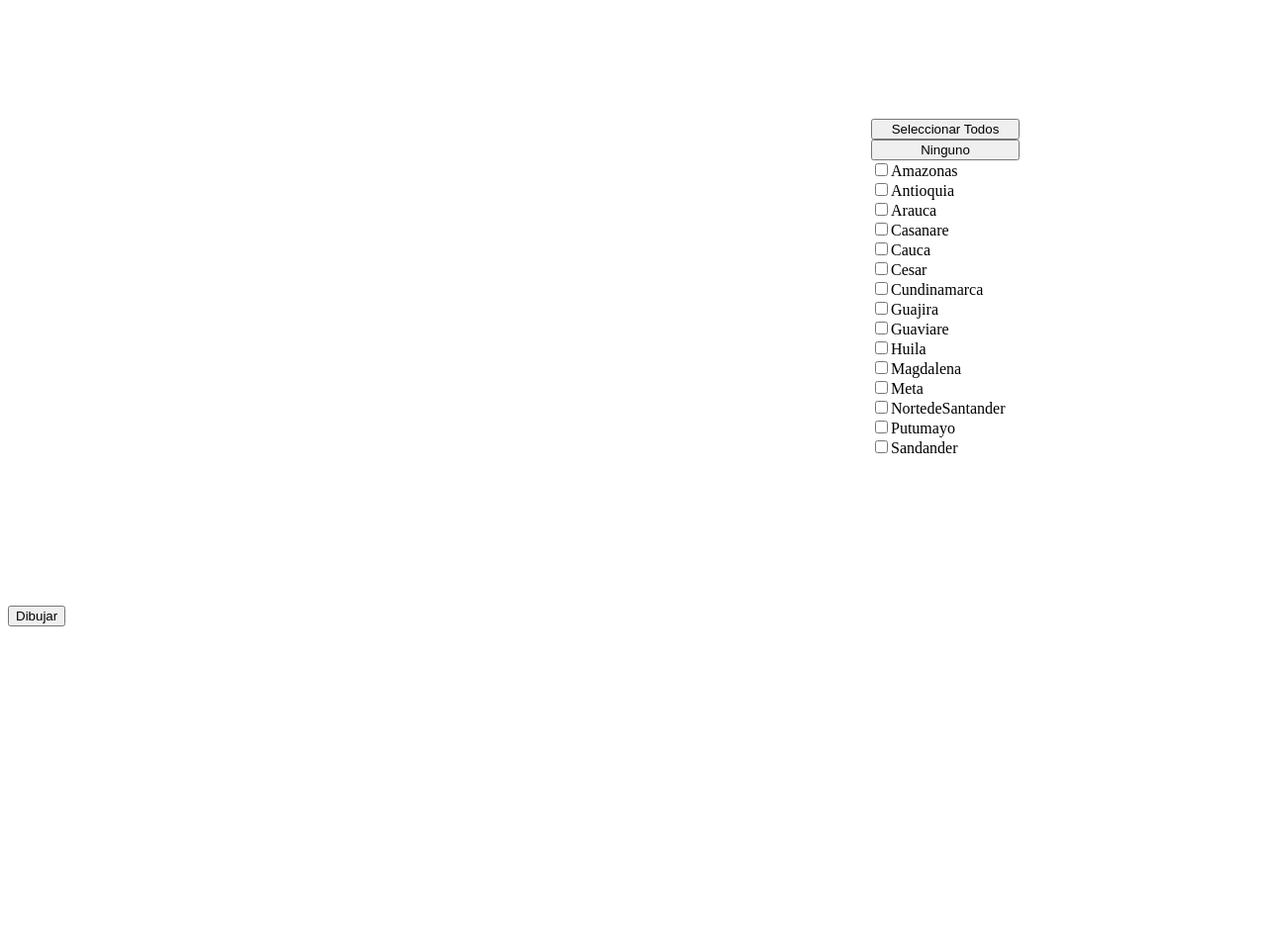
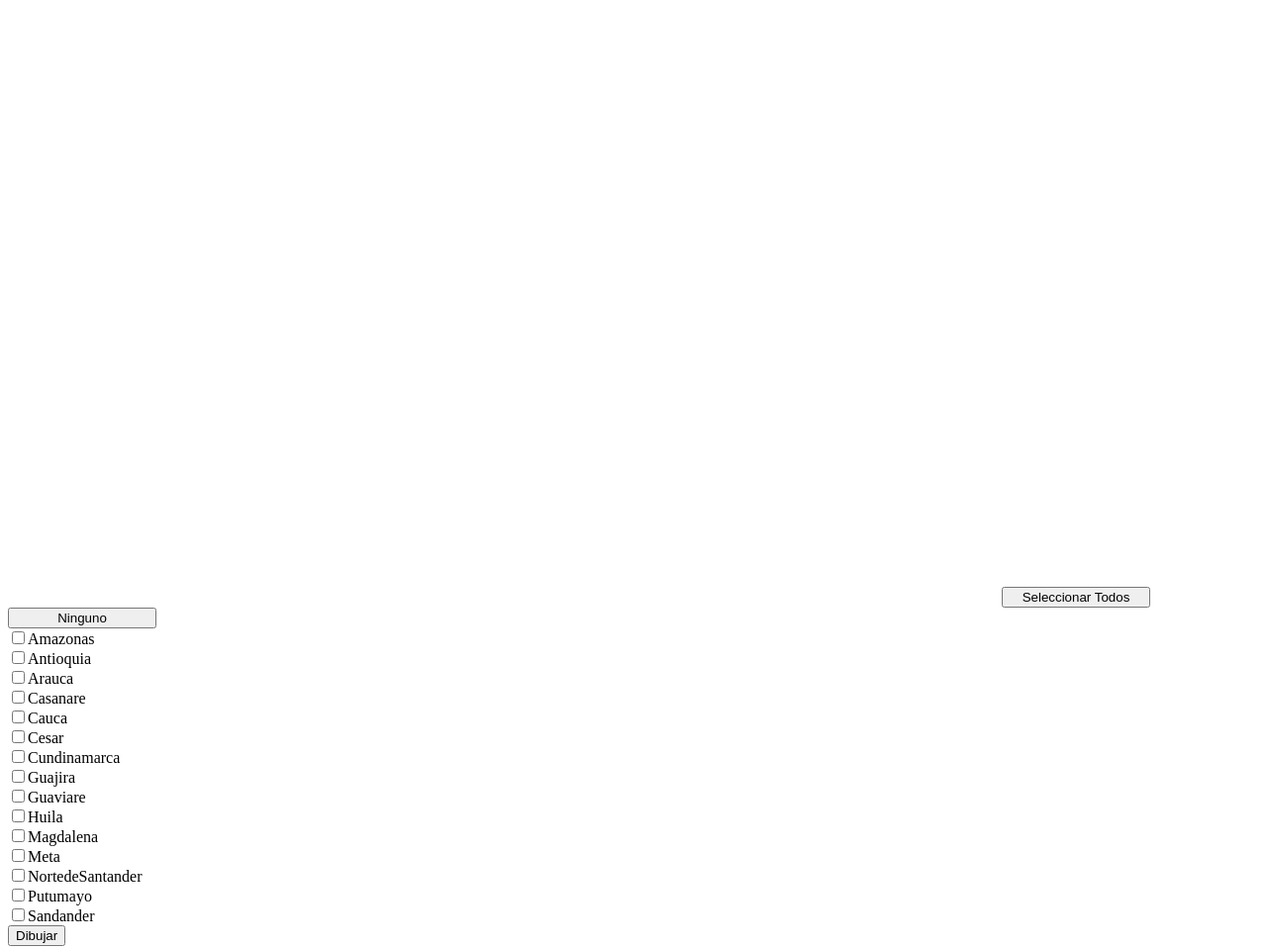
Before and after one commit to paboada/ExtorsionesPorDeptoColombia, a plain HTML site: page index.html in a window 1280 px wide. Shown: the whole page at 99% size. Before the commit the page ends 800 px from the top, so only its background shows below. Drawn offline with nearby package versions, Linux system fonts and the light colour scheme.

Commit message:
no message

```diff
--- a/index.html
+++ b/index.html
@@ -7,7 +7,7 @@
 <script type="text/javascript" src="js/Grafica_Datos.js"></script>
 </head>
 <body>
-    <div class="Etiquetas">
+        <script type="text/javascript" src="js/Grafica_Datos.js"></script>
         <button onclick="seleccionar_todos()" style="width: 150px">Seleccionar Todos</button><br>
         <button onclick="ninguno()" style="width: 150px">Ninguno</button><br>
         <label> <input type="checkbox" id="cbox1" value="Amazonas">Amazonas</label><br>
@@ -25,7 +25,7 @@
        <label> <input type="checkbox" id="cbox13" value="NortedeSantander">NortedeSantander</label><br>
        <label> <input type="checkbox" id="cbox14" value="Putumayo">Putumayo</label><br>
        <label> <input type="checkbox" id="cbox15" value="Santander">Sandander</label><br>
-    </div>
+
     <div>
         <button onclick="maneja_datos()">Dibujar</button>
     </div>
```
